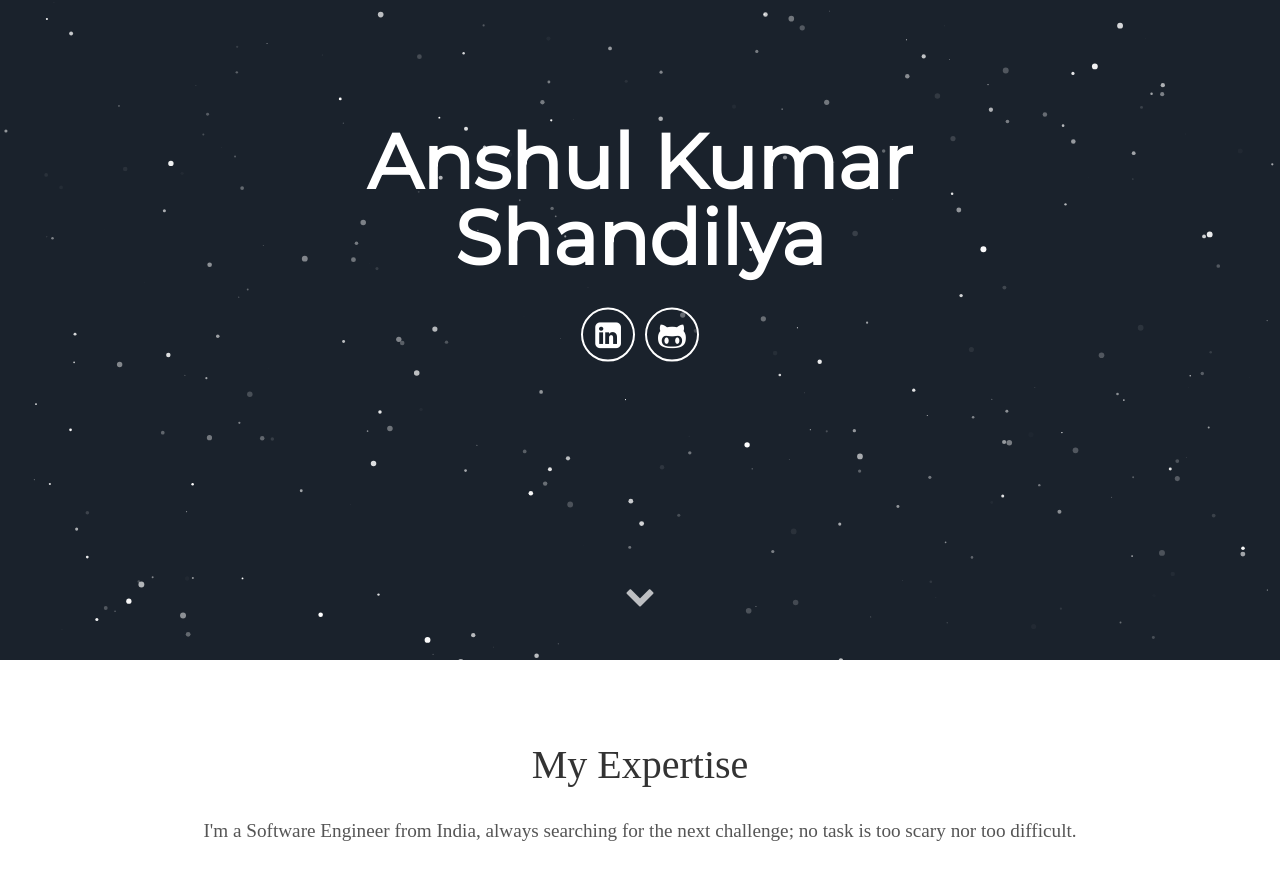
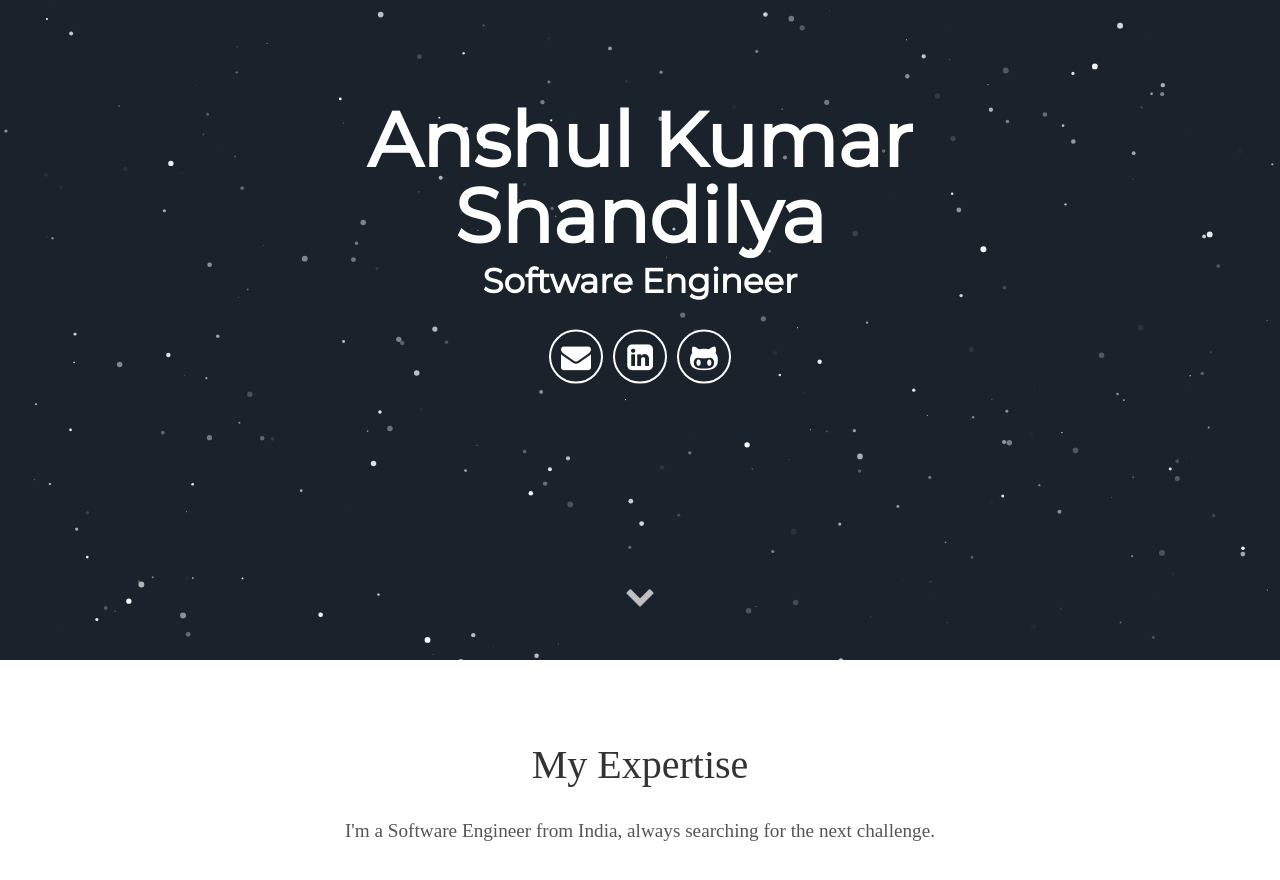
Before and after one commit to akaidecember/akaidecember.github.io, a Jekyll site: the page built from index.html, in a window 1280 px wide and 900 px high, scrolled down 240 px. Shown: the top 880 px of the window. Built offline with Jekyll 4.4.1, drawn with Linux system fonts in a browser that asks for light colours; some web fonts are replaced.

Commit message:
changed config

```diff
--- a/_config.yml
+++ b/_config.yml
@@ -1,17 +1,19 @@
 # Site settings
 title: Anshul Kumar Shandilya
-description: Passionate Software Engineer.
+description: Passionate Software Engineer
 # baseurl: "" # the subpath of your site, e.g. /blog
 # url: "localhost:3000" # the base hostname & protocol for your site e.g. http://willianjusten.com.br
 
 # User settings
 username: Anshul Kumar Shandilya
-user_description: I'm a Software Engineer from India, always searching for the next challenge; no task is too scary nor too difficult.
+user_description: I'm a Software Engineer from India, always searching for the next challenge.
+user_title: Software Engineer
+email: anshulkshandilya@gmail.com
 # twitter_username: lorem_ipsum
-#instagram_username: mauriciourraco7
-#facebook_username: mauricio.urraco
+# instagram_username: mauriciourraco7
+# facebook_username: mauricio.urraco
 linkedin_username: anshulshandilya
-github_username:  akaidecember
+github_username: akaidecember
 # medium_username: lorem_ipsum
 # medium_url: lorem_ipsum.medium.com
 # gplus_username:  lorem_ipsum
```
